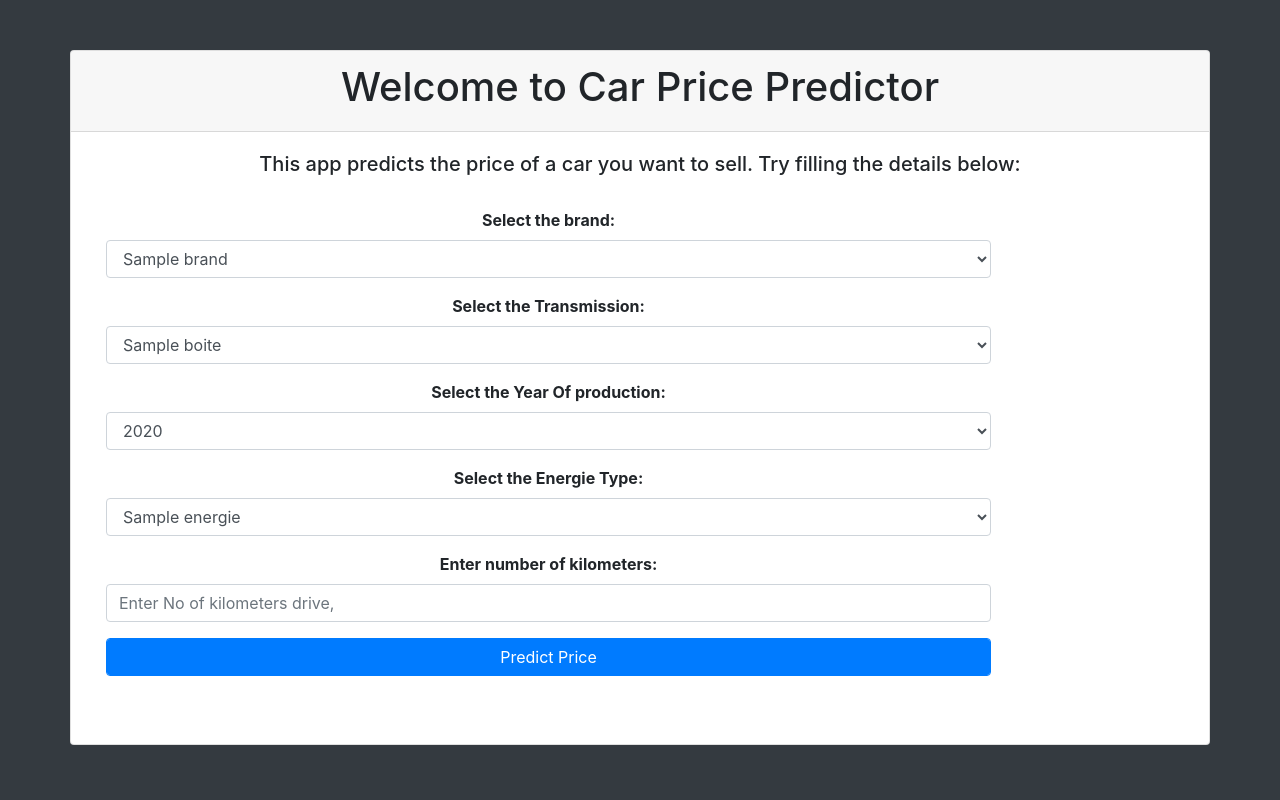
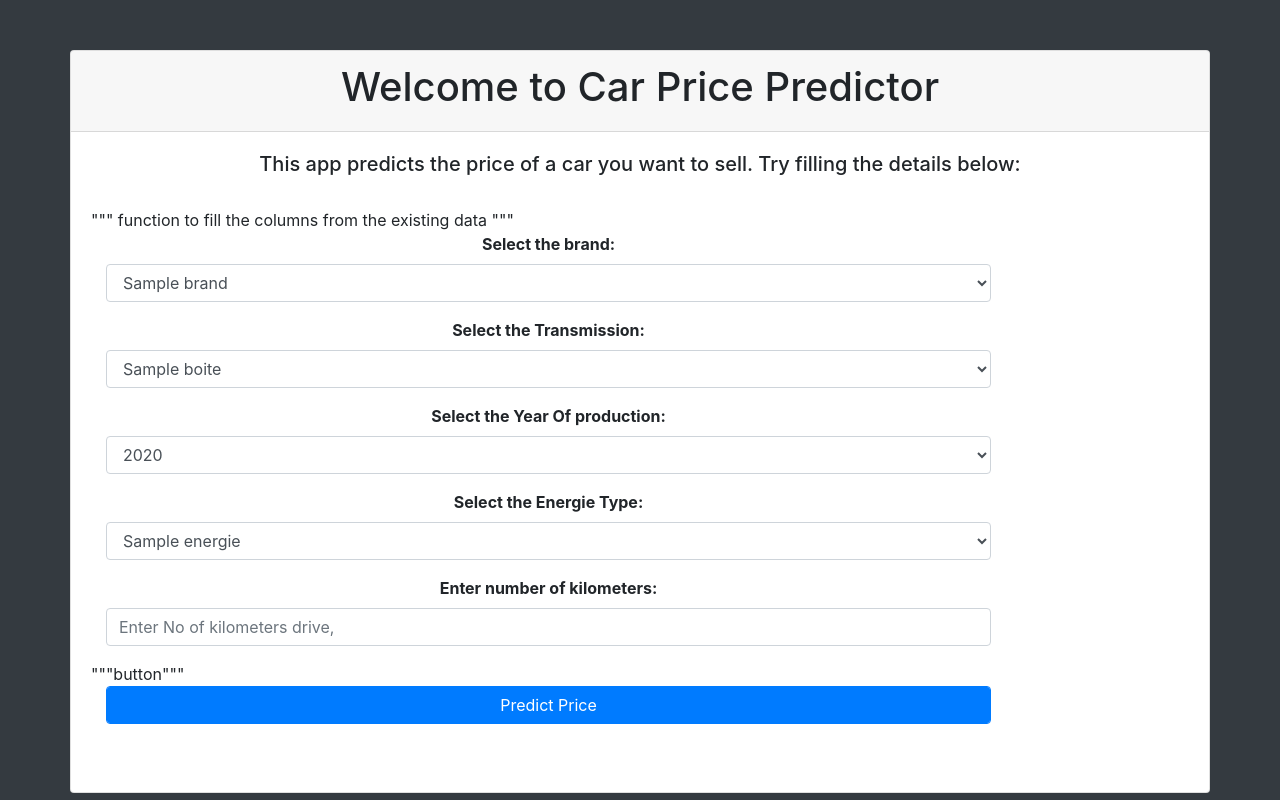
Before and after one commit to Oussema3/Car-Price-Predictor, a Flask app: template templates/index.html in a window 1280 px wide. Run offline with Flask 2, Linux system fonts and the light colour scheme; the template is opened without the code that fills it: most values are stand-ins (such as "Sample title", 1, 10 or a date in 2020); parts of the project's set-up code (start-up, migrations or seed data) failed here and were passed over; some libraries are stand-ins or nearby versions.

Commit message:
template

```diff
--- a/templates/index.html
+++ b/templates/index.html
@@ -25,7 +25,7 @@
                 </div>
                 <br>
                 <form method="post"  accept-charset="utf-8">
-
+""" function to fill the columns from the existing data """
                     <div class="col-10 form-group" style="text-align: center;">
                         <label>
                             <b>Select the brand: </b>
@@ -76,6 +76,7 @@
                         </label>
                         <input class="form-control" type="text" id="kilometrage" name="kilometrage" placeholder="Enter No of kilometers drive,">
                     </div>
+"""button"""
                     <div class="col-10 form-group" style="text-align: center;">
                         <button class="btn btn-primary form-control" onclick="send_data()">Predict Price</button>
                     </div>
```
